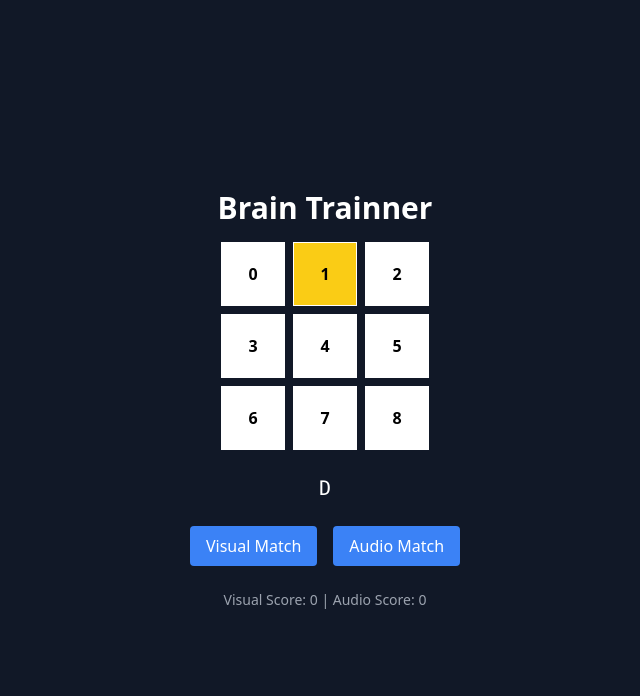
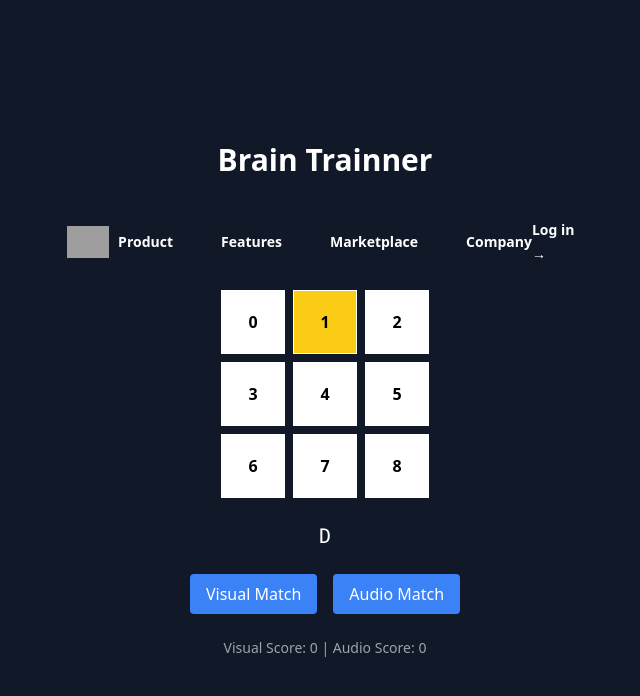
Before and after one commit to sIlENtbuffER/BrainTrainer, a React (Vite) app: page / in a window 1280 px wide. Shown: the top 696 px of the page, without its empty margins (315-955 px from the left). Built offline with nearby package versions, Linux system fonts and the light colour scheme; grey boxes are pictures that could not be loaded; the HTML template or start-up script is replaced by a standard one.

Commit message:
header template

```diff
--- a/src/App.jsx
+++ b/src/App.jsx
@@ -1,10 +1,14 @@
 import React from 'react';
 import DualNBack from './modules/dualnback/DualNBack';
+import './components/Header.jsx'
+import './components/Footer.jsx'
+import Header from './components/Header.jsx';
 
 function App() {
     return (
         <div className='min-h-screen bg-gray-900 text-white flex flex-col items-center justify-center'>
             <h1 className = "text-3xl font-bold mb-4"> Brain Trainner</h1>
+            <Header/>
             <DualNBack />
         </div>
     );
--- a/src/components/Header.jsx
+++ b/src/components/Header.jsx
@@ -0,0 +1,101 @@
+import { useState } from 'react'
+import { Dialog, DialogPanel } from '@headlessui/react'
+import { Bars3Icon, XMarkIcon } from '@heroicons/react/24/outline'
+
+const navigation = [
+  { name: 'Product', href: '#' },
+  { name: 'Features', href: '#' },
+  { name: 'Marketplace', href: '#' },
+  { name: 'Company', href: '#' },
+]
+
+export default function Header() {
+  const [mobileMenuOpen, setMobileMenuOpen] = useState(false)
+
+  return (
+    <header className="bg-gray-900">
+      <nav aria-label="Global" className="mx-auto flex max-w-7xl items-center justify-between p-6 lg:px-8">
+        <div className="flex lg:flex-1">
+          <a href="#" className="-m-1.5 p-1.5">
+            <span className="sr-only">Your Company</span>
+
+            <img
+              alt=""
+              src="/plus-assets/img/logos/mark.svg?color=indigo&shade=500"
+              className="h-8 w-auto"
+            />
+          </a>
+        </div>
+        <div className="flex lg:hidden">
+          <button
+            type="button"
+            onClick={() => setMobileMenuOpen(true)}
+            className="-m-2.5 inline-flex items-center justify-center rounded-md p-2.5 text-gray-400"
+          >
+            <span className="sr-only">Open main menu</span>
+            <Bars3Icon aria-hidden="true" className="size-6" />
+          </button>
+        </div>
+        <div className="hidden lg:flex lg:gap-x-12">
+          {navigation.map((item) => (
+            <a key={item.name} href={item.href} className="text-sm/6 font-semibold text-white">
+              {item.name}
+            </a>
+          ))}
+        </div>
+        <div className="hidden lg:flex lg:flex-1 lg:justify-end">
+          <a href="#" className="text-sm/6 font-semibold text-white">
+            Log in <span aria-hidden="true">&rarr;</span>
+          </a>
+        </div>
+      </nav>
+      <Dialog open={mobileMenuOpen} onClose={setMobileMenuOpen} className="lg:hidden">
+        <div className="fixed inset-0 z-50" />
+        <DialogPanel className="fixed inset-y-0 right-0 z-50 w-full overflow-y-auto bg-gray-900 p-6 sm:max-w-sm sm:ring-1 sm:ring-gray-100/10">
+          <div className="flex items-center justify-between">
+            <a href="#" className="-m-1.5 p-1.5">
+              <span className="sr-only">Your Company</span>
+
+              <img
+                alt=""
+                src="/plus-assets/img/logos/mark.svg?color=indigo&shade=500"
+                className="h-8 w-auto"
+              />
+            </a>
+            <button
+              type="button"
+              onClick={() => setMobileMenuOpen(false)}
+              className="-m-2.5 rounded-md p-2.5 text-gray-400"
+            >
+              <span className="sr-only">Close menu</span>
+              <XMarkIcon aria-hidden="true" className="size-6" />
+            </button>
+          </div>
+          <div className="mt-6 flow-root">
+            <div className="-my-6 divide-y divide-white/10">
+              <div className="space-y-2 py-6">
+                {navigation.map((item) => (
+                  <a
+                    key={item.name}
+                    href={item.href}
+                    className="-mx-3 block rounded-lg px-3 py-2 text-base/7 font-semibold text-white hover:bg-white/5"
+                  >
+                    {item.name}
+                  </a>
+                ))}
+              </div>
+              <div className="py-6">
+                <a
+                  href="#"
+                  className="-mx-3 block rounded-lg px-3 py-2.5 text-base/7 font-semibold text-white hover:bg-white/5"
+                >
+                  Log in
+                </a>
+              </div>
+            </div>
+          </div>
+        </DialogPanel>
+      </Dialog>
+    </header>
+  )
+}
```
